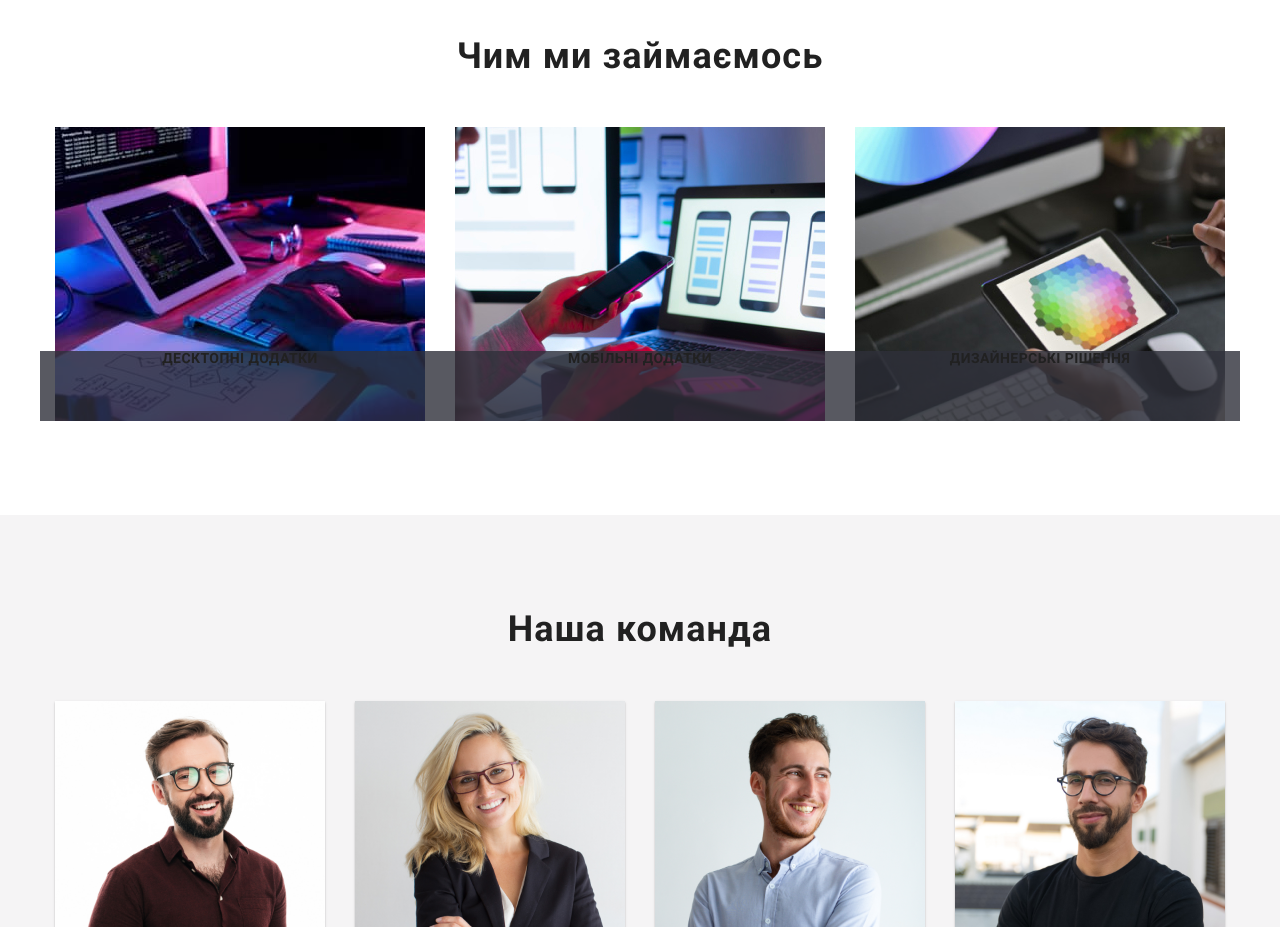
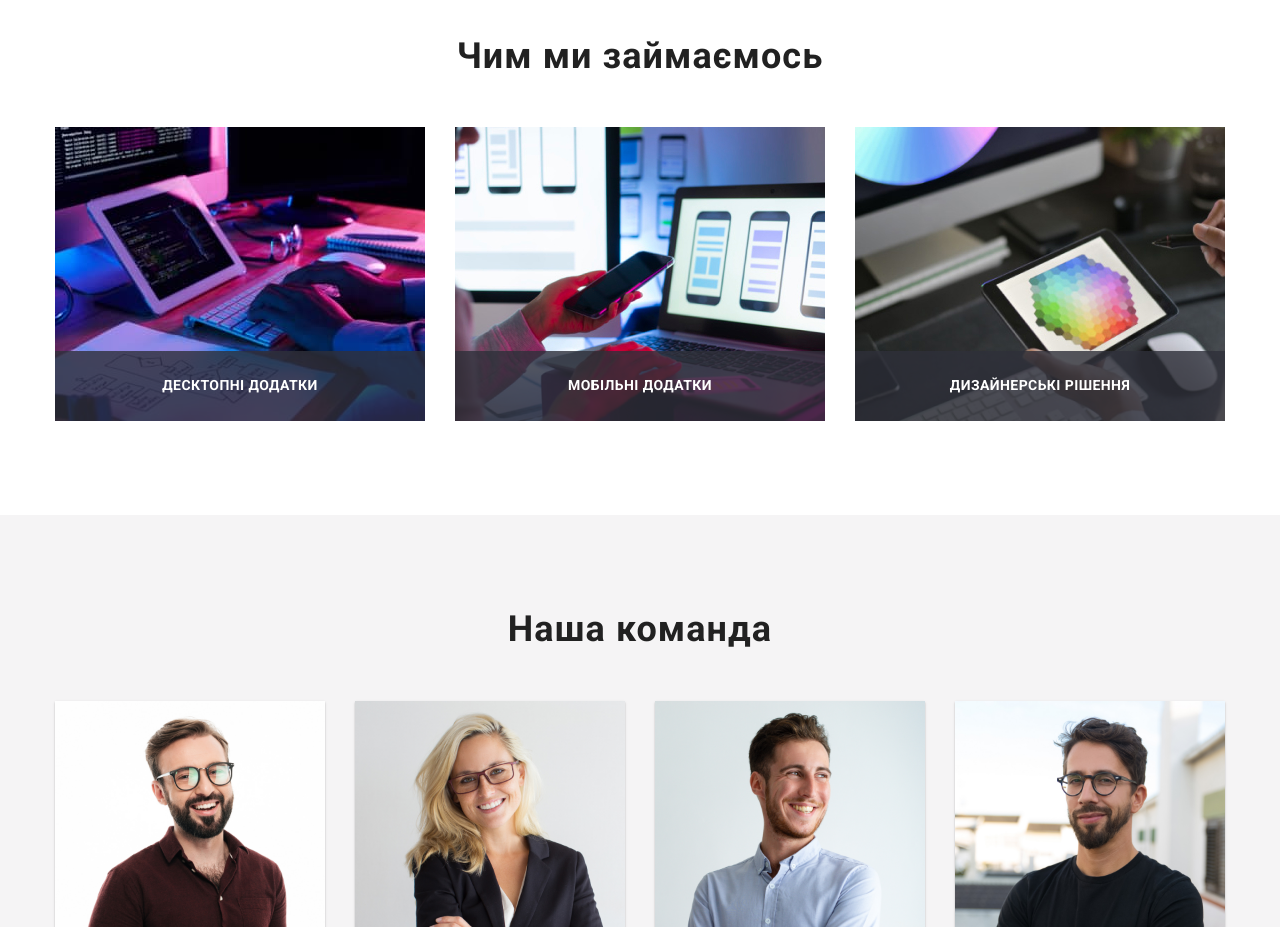
Before and after one commit to AlinaS25/goit-markup-hw-05, a plain HTML site: page index.html in a window 1280 px wide. Shown: the part 1080-2007 px from the top of the page. Drawn offline with nearby package versions, Linux system fonts and the light colour scheme.

Commit message:
finalhw5

```diff
--- a/css/styles.css
+++ b/css/styles.css
@@ -282,10 +282,10 @@ button {
 .images-block {
   display: flex;
   justify-content: center;
+  gap: 30px;
 }
 
 .images {
-  padding: 0 15px;
   list-style: none;
   position: relative;
 }
@@ -293,19 +293,20 @@ button {
 
 .label-text{
   position: absolute;
-  display: flex;
+  padding: 27px 0;
   right: 0;
   bottom: 0;
   width: 100%;
   height: 70px;
+  text-align: center;
+justify-content: center;
   font-weight: 700;
 font-size: 14px;
 line-height: 1.14;
-text-align: center;
-justify-content: center;
 letter-spacing: 0.03em;
 text-transform: uppercase;
 background-color: rgba(47, 48, 58, 0.8);
+color: var(--main-white-color);
 }
 .sec-four {
   background-color: var(--secondary-white-color);
```
